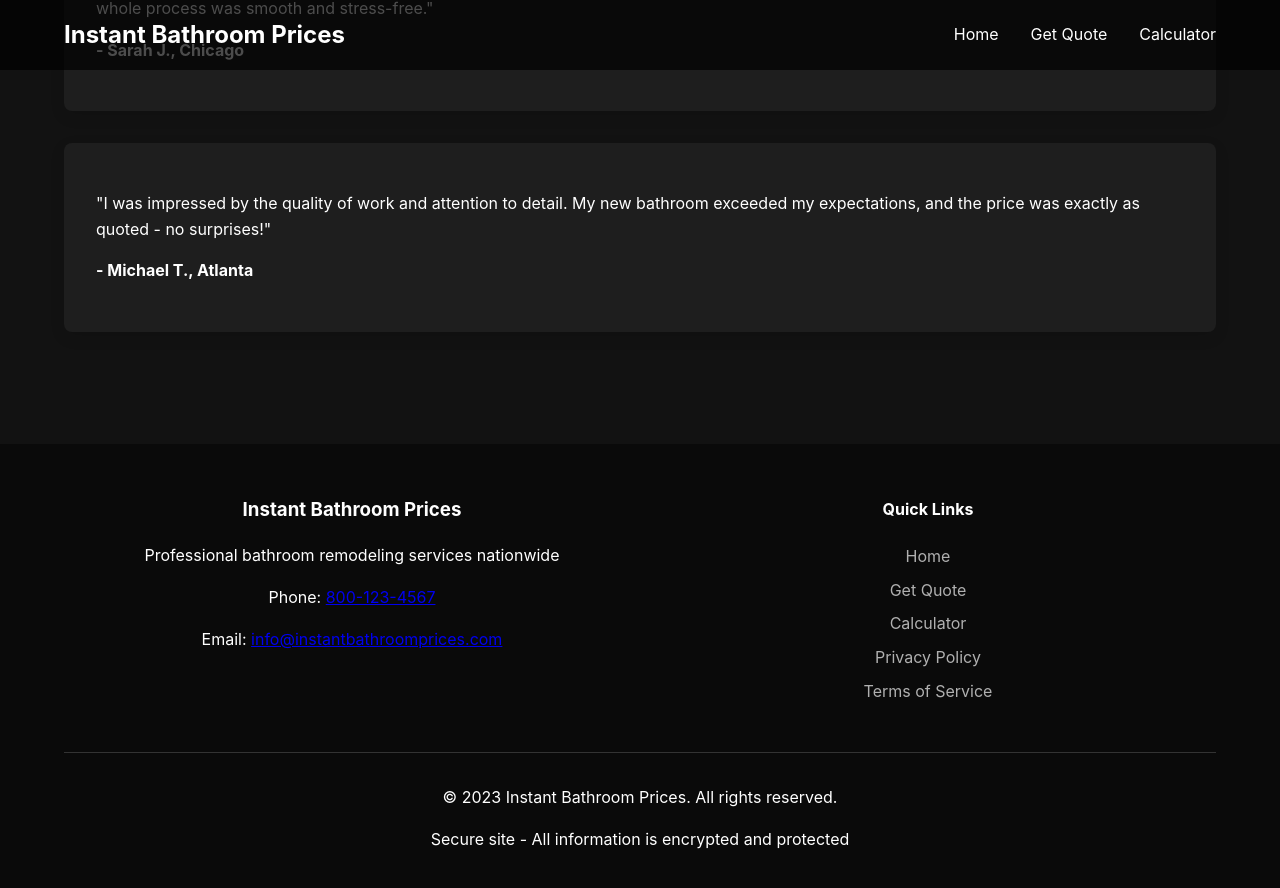
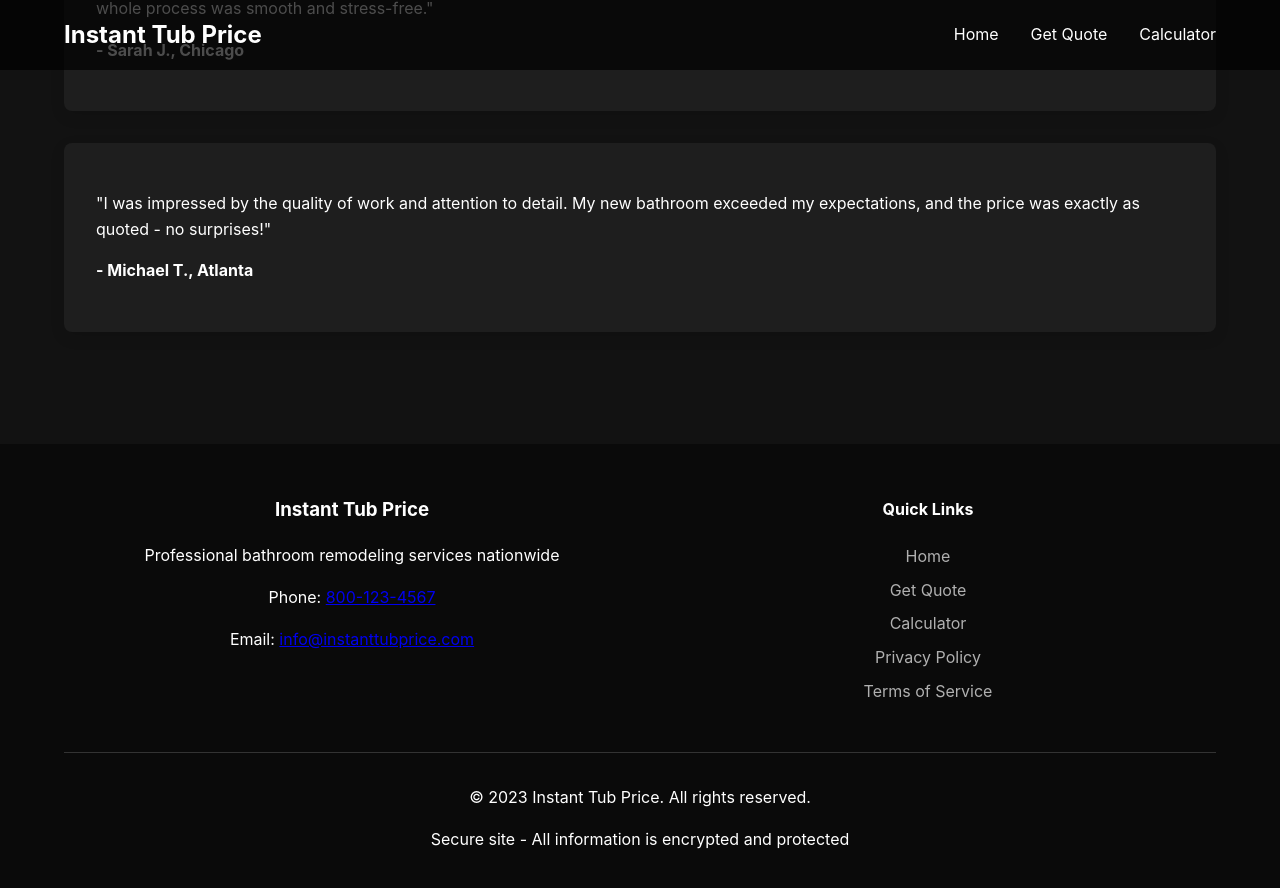
Before and after one commit to tim-amredev/tub-shower-leads, a Jekyll site: the page index.html, which Jekyll copies as it is, in a window 1280 px wide and 900 px high, scrolled down 3163 px. Shown: the top 888 px of the window. Built offline with Jekyll 4.4.1, drawn with Linux system fonts in a browser that asks for light colours.

Commit message:
Update index.html

```diff
--- a/index.html
+++ b/index.html
@@ -3,13 +3,13 @@
 <head>
     <meta charset="UTF-8">
     <meta name="viewport" content="width=device-width, initial-scale=1.0">
-    <title>Instant Bathroom Prices | Professional Tub & Shower Remodeling Services</title>
+    <title>Instant Tub Price | Professional Tub & Shower Remodeling Services</title>
     <meta name="description" content="Transform your bathroom with our professional tub and shower remodeling services. Get instant pricing estimates and create your dream bathroom today.">
     <meta name="keywords" content="bathroom remodel, tub replacement, shower installation, bathroom renovation, bathroom makeover, bathroom contractors">
     <!-- Open Graph / Facebook -->
     <meta property="og:type" content="website">
     <meta property="og:url" content="https://tim-amredev.github.io/bathroom-leads/">
-    <meta property="og:title" content="Instant Bathroom Prices | Professional Tub & Shower Remodeling">
+    <meta property="og:title" content="Instant Tub Price | Professional Tub & Shower Remodeling">
     <meta property="og:description" content="Transform your bathroom with our professional tub and shower remodeling services. Get instant pricing estimates and create your dream bathroom today.">
     <meta property="og:image" content="https://hebbkx1anhila5yf.public.blob.vercel-storage.com/Best-Bathroom-Remodel-Contractors-Hero-696x399-lPYDsl9EKjHrVYfK10S9aqgRNV33Cd.webp">
     <!-- Twitter -->
@@ -242,7 +242,7 @@
 <body>
     <header>
         <div class="container header-content">
-            <a href="index.html" class="logo">Instant Bathroom Prices</a>
+            <a href="index.html" class="logo">Instant Tub Price</a>
             <nav>
                 <ul>
                     <li><a href="index.html">Home</a></li>
@@ -315,10 +315,10 @@
         <div class="container">
             <div class="footer-content">
                 <div class="footer-info">
-                    <h3>Instant Bathroom Prices</h3>
+                    <h3>Instant Tub Price</h3>
                     <p>Professional bathroom remodeling services nationwide</p>
                     <p>Phone: <a href="tel:+18001234567">800-123-4567</a></p>
-                    <p>Email: <a href="mailto:info@instantbathroomprices.com">info@instantbathroomprices.com</a></p>
+                    <p>Email: <a href="mailto:info@instantbathroomprices.com">info@instanttubprice.com</a></p>
                 </div>
                 <div class="footer-links">
                     <h4>Quick Links</h4>
@@ -332,7 +332,7 @@
                 </div>
             </div>
             <div class="footer-bottom">
-                <p>&copy; 2023 Instant Bathroom Prices. All rights reserved.</p>
+                <p>&copy; 2023 Instant Tub Price. All rights reserved.</p>
                 <p>Secure site - All information is encrypted and protected</p>
             </div>
         </div>
```
